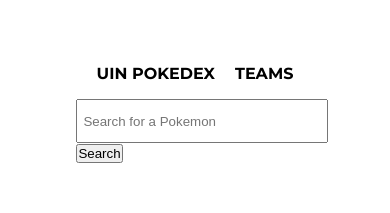
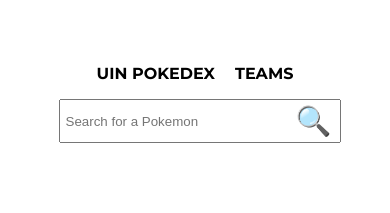
Before and after one commit to Sonus1999/GruppeEksamen2024, a React (Vite) app in the folder frontend/: page / in a window 390 px wide. Shown: the top 213 px of the page. Built offline with nearby package versions, Linux system fonts and the light colour scheme; no server answers.

Commit message:
Lagt til forstørrelsesgalss ikon som søkeknapp,  la til classname for å gjennomføre

```diff
--- a/frontend/src/components/Layout.jsx
+++ b/frontend/src/components/Layout.jsx
@@ -21,14 +21,14 @@
                     <li><Link to="/teams">TEAMS</Link></li>
                 </ul>
             </nav>
-            <form onSubmit={handleSubmit}>
+            <form onSubmit={handleSubmit} className="search-container">
                 <input
                 type="text"
                 value={search}
                 onChange={(e) => setSearch(e.target.value)}
                 placeholder="Search for a Pokemon"
             />
-          <button type="submit">Search</button>
+          <button type="submit" className="search-button">🔍</button>
         </form>
         </header>
         <main>
--- a/frontend/src/styles/main.scss
+++ b/frontend/src/styles/main.scss
@@ -38,6 +38,38 @@
   padding: 5px;
 }
 
+.search-container {
+  position: relative;
+
+  .search-button {
+    position: absolute;
+    right: 10px;
+    top: 50%;
+    transform: translateY(-50%);
+    background: none;
+    border: none;
+    font-size: 1.8rem;
+  }
+
+  input {
+    padding-right: 40px;
+  }
+
+  @media screen and (max-width: 800px) {
+    width: 70%;
+
+    .search-button {
+      right: 0px;
+    }
+
+    input {
+      padding-right: 0px;
+    }
+  }
+}
+
+
+
 @media screen and (max-width: 800px) {
 
   h1, h2 {
```
